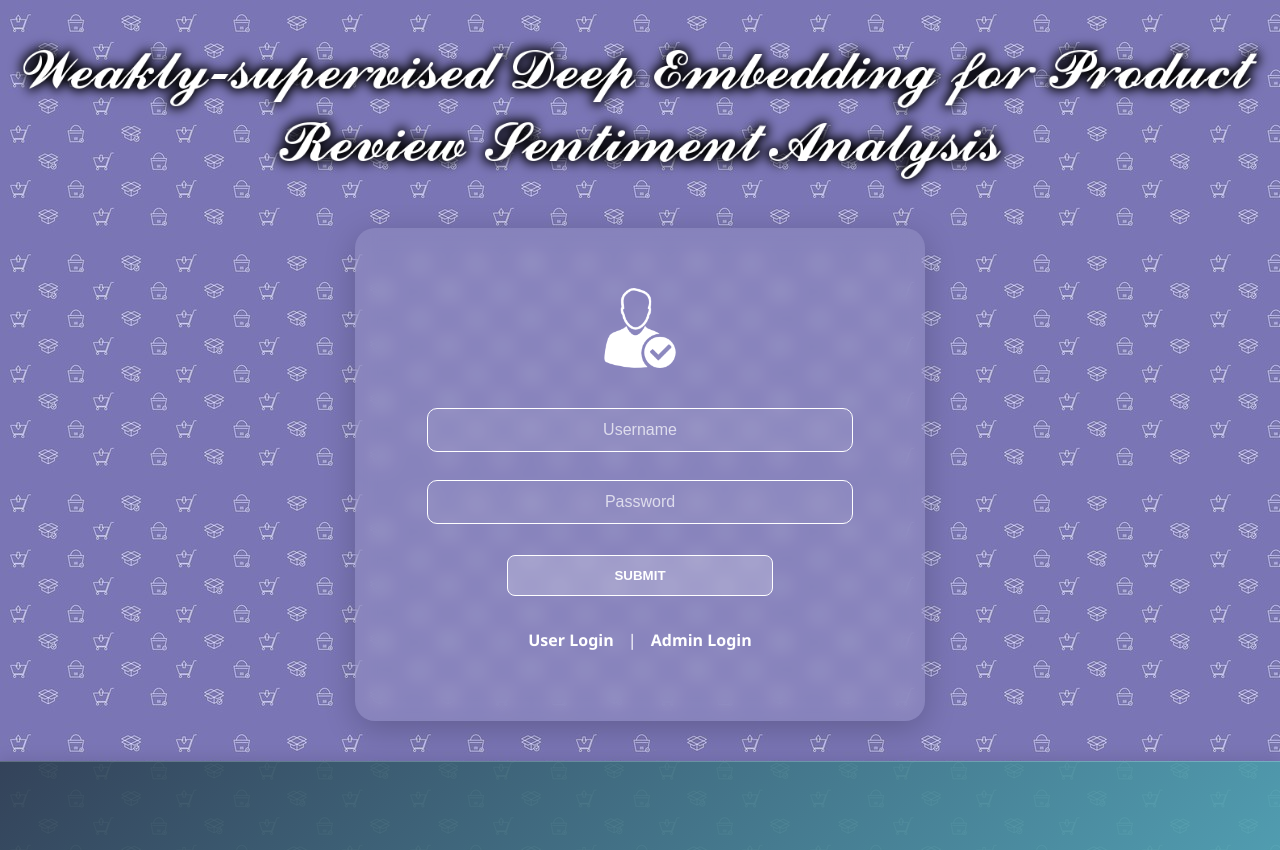
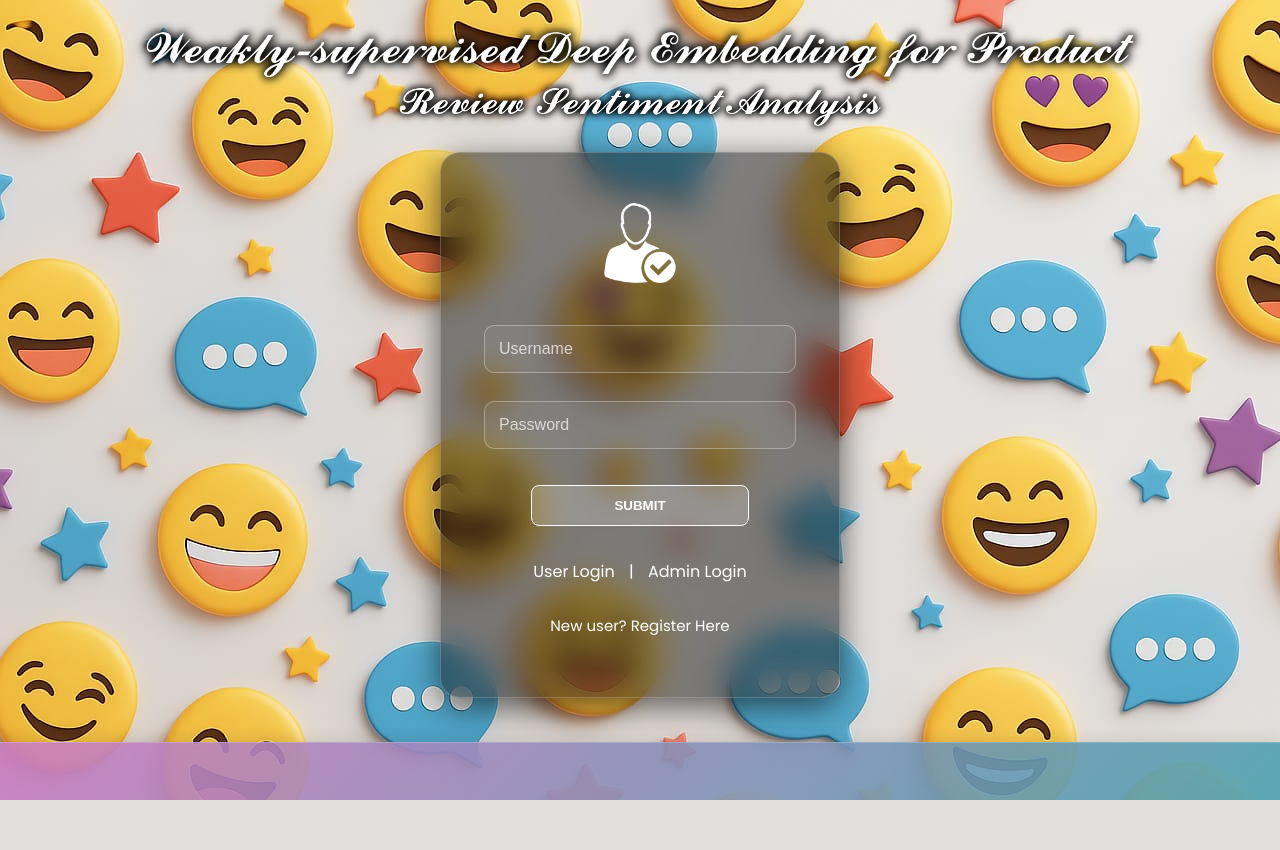
Before and after one commit to rohith66204/sentiment-analysis-weak-supervision, a Django app: page /admins/ in a window 1280 px wide. After the commit the page ends 800 px from the top, so only its background shows below. Run offline with Django 3.2, Linux system fonts and the light colour scheme.

Commit message:
Added files

```diff
--- a/assets/templates/admins/base.html
+++ b/assets/templates/admins/base.html
@@ -13,7 +13,7 @@
 
 </head>
 
-<body style="background:url({% static 'images/2.jpg' %});">
+<body style="background:url({% static 'images/we.jpg' %});">
 
       <ul>
         <li style="width: 16.6666666666667%"><a href="{% url 'admins:home' %}" target="">Home</a></li>
--- a/assets/templates/admins/login.html
+++ b/assets/templates/admins/login.html
@@ -6,27 +6,41 @@
 <head>
     <meta charset="UTF-8">
     <title>Admin Login</title>
+    <meta name="viewport" content="width=device-width, initial-scale=1.0">
+    <!-- Google Fonts -->
+    <link href="https://fonts.googleapis.com/css2?family=Poppins:wght@400;600&display=swap" rel="stylesheet">
+
     <style>
-        /* Same styles as userlogin.html */
+        * {
+            box-sizing: border-box;
+        }
+
         body {
-            background: linear-gradient(135deg, #2c3e50, #4ca1af);
-            font-family: 'Segoe UI', sans-serif;
+            background: url("{% static 'images/we.jpg' %}") no-repeat center center fixed;
+            background-size: cover;
+            font-family: 'Poppins', sans-serif;
             margin: 0;
             padding: 0;
             overflow-x: hidden;
+            animation: fadeIn 1s ease-in;
+        }
+
+        @keyframes fadeIn {
+            from { opacity: 0; }
+            to { opacity: 1; }
         }
 
         .mainblog {
-            backdrop-filter: blur(10px);
-            background: rgba(255, 255, 255, 0.1);
+            backdrop-filter: blur(15px);
+            background: rgba(0, 0, 0, 0.45);
             border-radius: 20px;
-            padding: 60px;
-            width: 450px;
-            max-width: 95%;
-            margin: 20px auto;
-            box-shadow: 0 8px 32px rgba(0,0,0,0.2);
+            padding: 50px 40px;
+            max-width: 400px;
+            margin: 10px auto 40px;
+            box-shadow: 0 8px 32px rgba(0, 0, 0, 0.6);
             text-align: center;
             color: white;
+            border: 1px solid rgba(255, 255, 255, 0.2);
         }
 
         .mainblog img {
@@ -39,15 +53,22 @@
         }
 
         input[type="text"], input[type="password"] {
-            width: 90%;
-            padding: 12px;
-            margin: 12px auto;
+            width: 100%;
+            padding: 14px;
+            margin: 12px 0;
             background: rgba(255, 255, 255, 0.05);
-            border: 1px solid white;
+            border: 1px solid rgba(255,255,255,0.3);
             color: white;
             border-radius: 10px;
-            text-align: center;
             font-size: 16px;
+            transition: 0.3s ease;
+        }
+
+        input[type="text"]:focus,
+        input[type="password"]:focus {
+            outline: none;
+            border-color: #6ee7b7;
+            background: rgba(255, 255, 255, 0.1);
         }
 
         input::placeholder {
@@ -56,7 +77,7 @@
         }
 
         input[type="submit"].subbtn {
-            width: 60%;
+            width: 70%;
             padding: 12px;
             background: rgba(255, 255, 255, 0.2);
             border: 1px solid white;
@@ -65,8 +86,8 @@
             font-weight: bold;
             text-transform: uppercase;
             cursor: pointer;
-            margin-top: 15px;
             transition: all 0.3s ease;
+            margin-top: 20px;
         }
 
         input[type="submit"].subbtn:hover {
@@ -79,15 +100,15 @@
             text-decoration: none;
             margin: 10px;
             display: inline-block;
-            font-weight: bold;
+            font-weight: 500;
             transition: 0.3s;
         }
 
         a:hover {
             color: #2c3e50;
             background: white;
-            padding: 5px 10px;
-            border-radius: 5px;
+            padding: 6px 12px;
+            border-radius: 6px;
         }
 
         .login-options {
@@ -97,80 +118,60 @@
         .register-link {
             margin-top: 20px;
             display: block;
+            font-size: 15px;
         }
 
         .banner {
+            width: 100%;
+            background: linear-gradient(135deg, rgba(204, 125, 194, 0.9), rgba(76, 161, 175, 0.9));
+            border-top: 1px solid rgba(255,255,255,0.2);
+            padding: 10px 0;
+            box-shadow: 0 -2px 15px rgba(0,0,0,0.1);
             position: fixed;
             bottom: 0;
-        width: 100%;
-        background: linear-gradient(135deg, rgba(44,62,80,0.9) 0%, rgba(76,161,175,0.9) 100%);
-        border-top: 1px solid rgba(255,255,255,0.2);
-        padding: 12px 0;
-        box-shadow: 0 -2px 15px rgba(0,0,0,0.1);
             z-index: 1000;
         }
 
         .marquee-text {
             color: #fff;
-        font-size: 50px;
-        text-transform: uppercase;
-        margin: 0;
+            font-size: 20px;
             font-weight: 500;
-        letter-spacing: 1.2px;
-        font-family: 'Segoe UI', sans-serif;
-        text-shadow: 1px 1px 2px rgba(0,0,0,0.2);
-        padding: 8px 0;
-        position: relative;
-    }
-
-    .marquee-text::before,
-    .marquee-text::after {
-        content: '✦';
-        color: rgba(255,255,255,0.8);
-        margin: 0 25px;
-        font-size: 18px;
-        animation: sparkle 1.5s infinite;
-    }
-
-    @keyframes sparkle {
-        0%, 100% { opacity: 0.6; }
-        50% { opacity: 1; }
-    }
-
-    marquee {
-        padding: 5px 0;
-    }
-
-    .banner {
-         margin-top: 40px;
-         background:rgb(177, 177, 255)
-         border-radius: 8px;
-         padding: 12px 0;
-         position: relative;
-      }
-
-        .banner p {
-            color: white;
-            font-size: 20px;
             text-transform: uppercase;
             margin: 0;
             letter-spacing: 1.2px;
-            font-weight: 500;
-        }
-
-        marquee {
-            padding: 8px 0;
+            text-shadow: 1px 1px 2px rgba(0,0,0,0.2);
         }
 
         .title-img1 {
-            width: 100%;
-            margin-top: 2%;
+            width: 80%;
+            margin-top: 1%;
+            display: block;
+            margin-left: auto;
+            margin-right: auto;
         }
 
         .title-img2 {
-            width: 60%;
-            margin-left: 20%;
-            margin-top: -3%;
+            width: 40%;
+            margin-left: auto;
+            margin-right: auto;
+            margin-top: -2%;
+            display: block;
+        }
+
+        @media (max-width: 480px) {
+            .mainblog {
+                width: 90%;
+                padding: 40px 20px;
+            }
+
+            .title-img2 {
+                width: 80%;
+                margin-top: 0;
+            }
+
+            .marquee-text {
+                font-size: 14px;
+            }
         }
     </style>
 </head>
@@ -195,14 +196,14 @@
                 <a href="{% url 'users:login' %}">User Login</a> |
                 <a href="{% url 'admins:login' %}">Admin Login</a>
             </div>
+            <a href="{% url 'users:registration' %}" class="register-link">New user? Register Here</a>
         </form>
     </div>
 
+    <!-- Marquee Banner -->
     <div class="banner">
         <marquee behavior="scroll" direction="left" scrollamount="6">
-        <p class="marquee-text">
-            Weakly-supervised Deep Embedding for Product Review Sentiment Analysis
-        </p>
+            <p class="marquee-text">✦ Weakly-supervised Deep Embedding for Product Review Sentiment Analysis ✦</p>
         </marquee>
     </div>
 
--- a/assets/templates/base.html
+++ b/assets/templates/base.html
@@ -10,7 +10,7 @@
 
 </head>
 
-<body style="background:url({% static 'images/2.jpg' %});">
+<body style="background:url({% static 'images/we.jpg' %});">
 
       <ul>
         <li class="active" style="width: 16.6666666666667%"><a href="{% url 'users:home' %}" target="">Home</a></li>
--- a/assets/templates/baselog.html
+++ b/assets/templates/baselog.html
@@ -8,7 +8,7 @@
 
 </head>
 
-<body style="background:url({% static 'images/2.jpg' %});">
+<body style="background:url({% static 'images/we.jpg' %});">
 
 {% block loginbody %}
 {% endblock %}
--- a/assets/templates/login.html
+++ b/assets/templates/login.html
@@ -25,7 +25,7 @@
 
         @keyframes fadeIn {
             from { opacity: 0; }
-            to { opacity: 1; }
+            to { opacity: 1; }a
         }
 
         .mainblog {
```
Also changed, not shown: assets/static/css/style.css (+48 -63 lines), assets/templates/signup.html (+121 -133 lines), 1 other file. Lines whose indentation alone changed are shown as unchanged.
